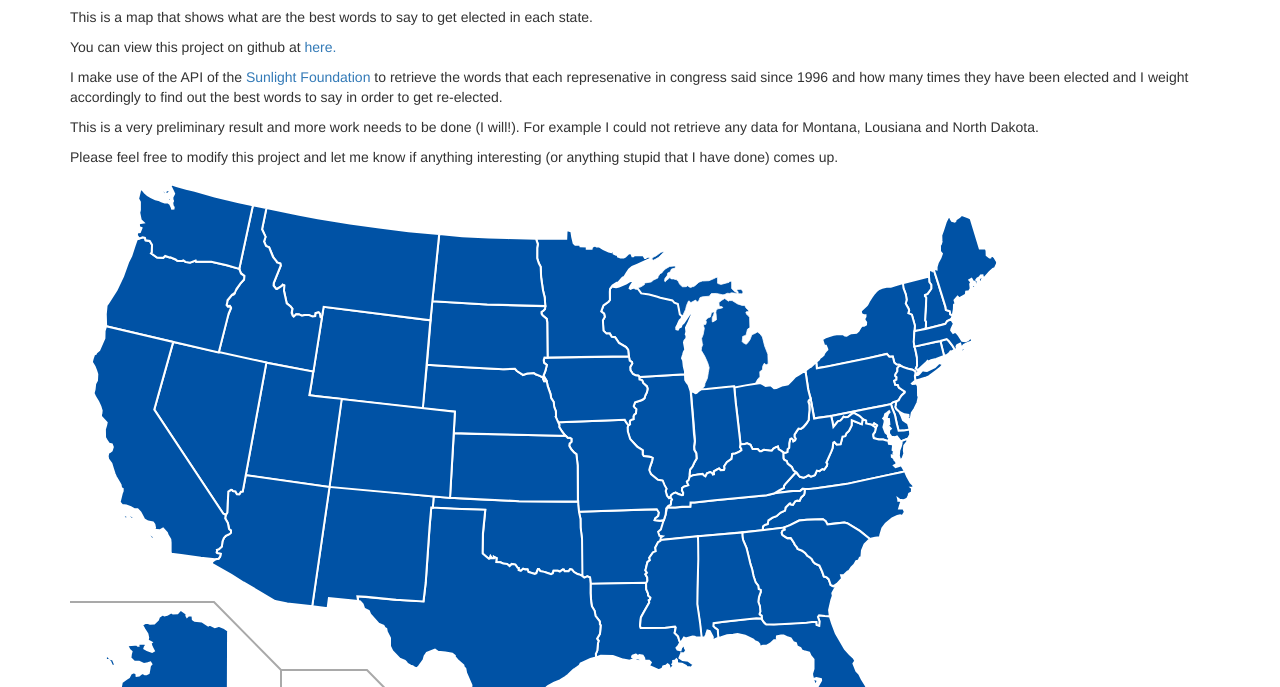
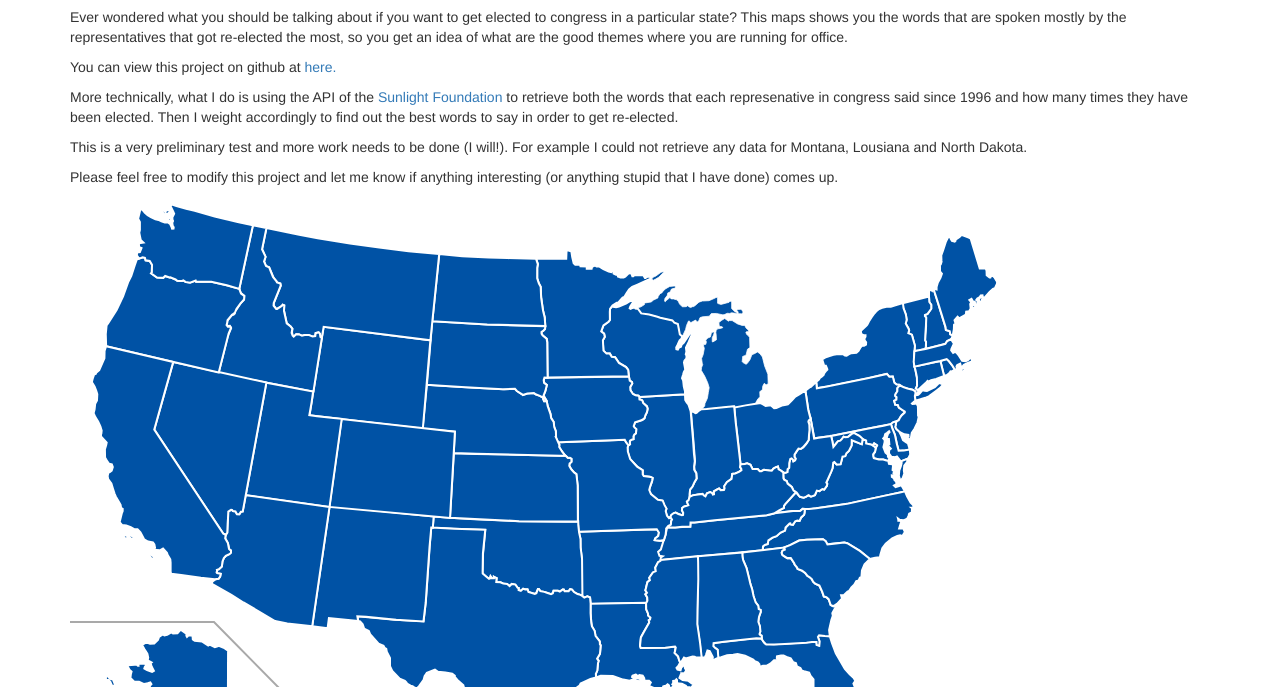
Before and after one commit to gobboph/election_words, a plain HTML site: page index.html in a window 1280 px wide. Shown: the part 113-800 px from the top of the page. Drawn offline with nearby package versions, Linux system fonts and the light colour scheme; files that its build step writes are made by us from their sources.

Commit message:
rewarding

```diff
--- a/index.html
+++ b/index.html
@@ -66,10 +66,10 @@
 <a name="election_words" class="anchor" href="#election_words"><span class="octicon octicon-link"></span></a>election_words</h1>
  -->
 
-    <p>This is a map that shows what are the best words to say to get elected in each state.</p>
+    <p>Ever wondered what you should be talking about if you want to get elected to congress in a particular state? This maps shows you the words that are spoken mostly by the representatives that got re-elected the most, so you get an idea of what are the good themes where you are running for office.</p>
     <p>You can view this project on github at <a href="https://github.com/gobboph/election_words">here.</a></p>
-    <p>I make use of the API of the <a href="https://sunlightfoundation.com/">Sunlight Foundation</a> to retrieve the words that each represenative in congress said since 1996 and how many times they have been elected and I weight accordingly to find out the best words to say in order to get re-elected.</p>
-    <p>This is a very preliminary result and more work needs to be done (I will!). For example I could not retrieve any data for Montana, Lousiana and North Dakota.</p>
+    <p>More technically, what I do is using the API of the <a href="https://sunlightfoundation.com/">Sunlight Foundation</a> to retrieve both the words that each represenative in congress said since 1996 and how many times they have been elected. Then I weight accordingly to find out the best words to say in order to get re-elected.</p>
+    <p>This is a very preliminary test and more work needs to be done (I will!). For example I could not retrieve any data for Montana, Lousiana and North Dakota.</p>
     <p>Please feel free to modify this project and let me know if anything interesting (or anything stupid that I have done) comes up.</p>
       </section>
       <object data="states.svg" type="image/svg+xml"></object>
```
